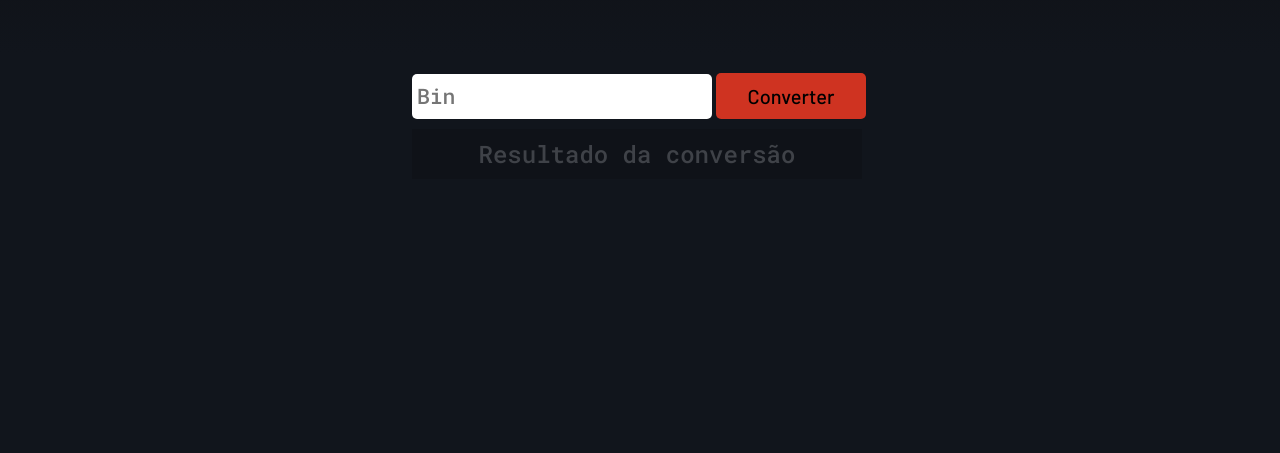
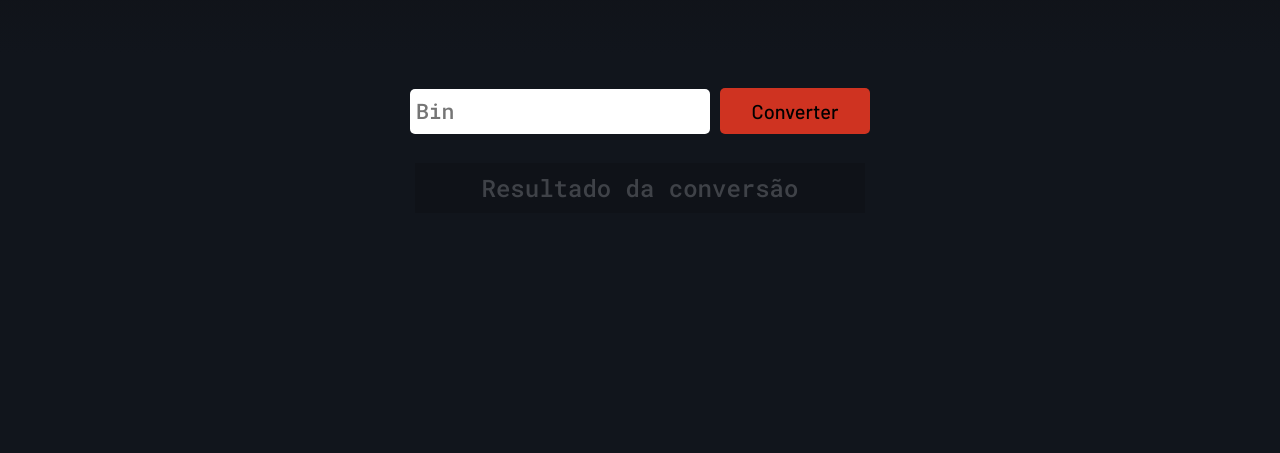
Before and after one commit to SarahBrito/bin2Dec, a plain HTML site: page index.html in a window 1280 px wide. Shown: the part 347-800 px from the top of the page. Drawn offline with Linux system fonts and the light colour scheme.

Commit message:
layout da class main alterado

```diff
--- a/style.css
+++ b/style.css
@@ -38,14 +38,12 @@ body {
 .main {
   display: grid;
   color:whitesmoke;
-  height: 132px;
-  width: 456px;
-  grid-gap: 10px;
+  height: 200px;
+  width: 500px;
   grid-template-columns: 1fr ;
   grid-template-rows: 1fr 1fr;
 
 }
-
 
 .main__input-bin {
   width: 300px;
@@ -53,9 +51,14 @@ body {
   grid-column-start: 1;
   font-family: 'Roboto Mono', monospace;
   font-size: 16pt;
-  padding-left: 5px ;
+  margin-right: 6px;
+  padding-left: 6px;
   border-radius: 5px;
   border: 0;
+
+}
+.input{
+  margin: 0 auto;
 
 }
 
@@ -67,6 +70,7 @@ body {
   align-items: center;
   width: 450px;
   height: 50px;
+  margin: 0 auto;
   font-family: 'Roboto Mono', monospace;
   font-size: 18pt;
 
```
